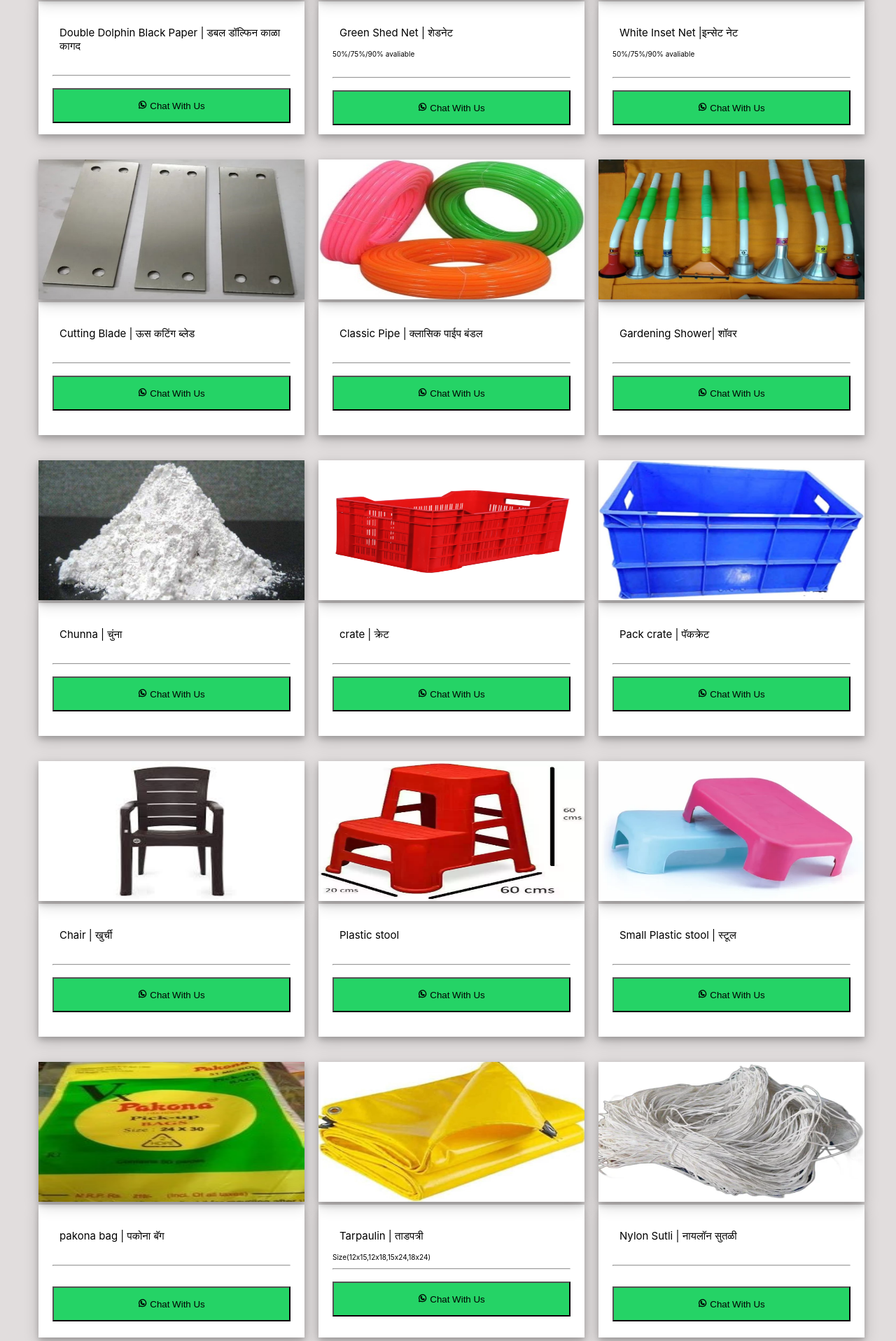
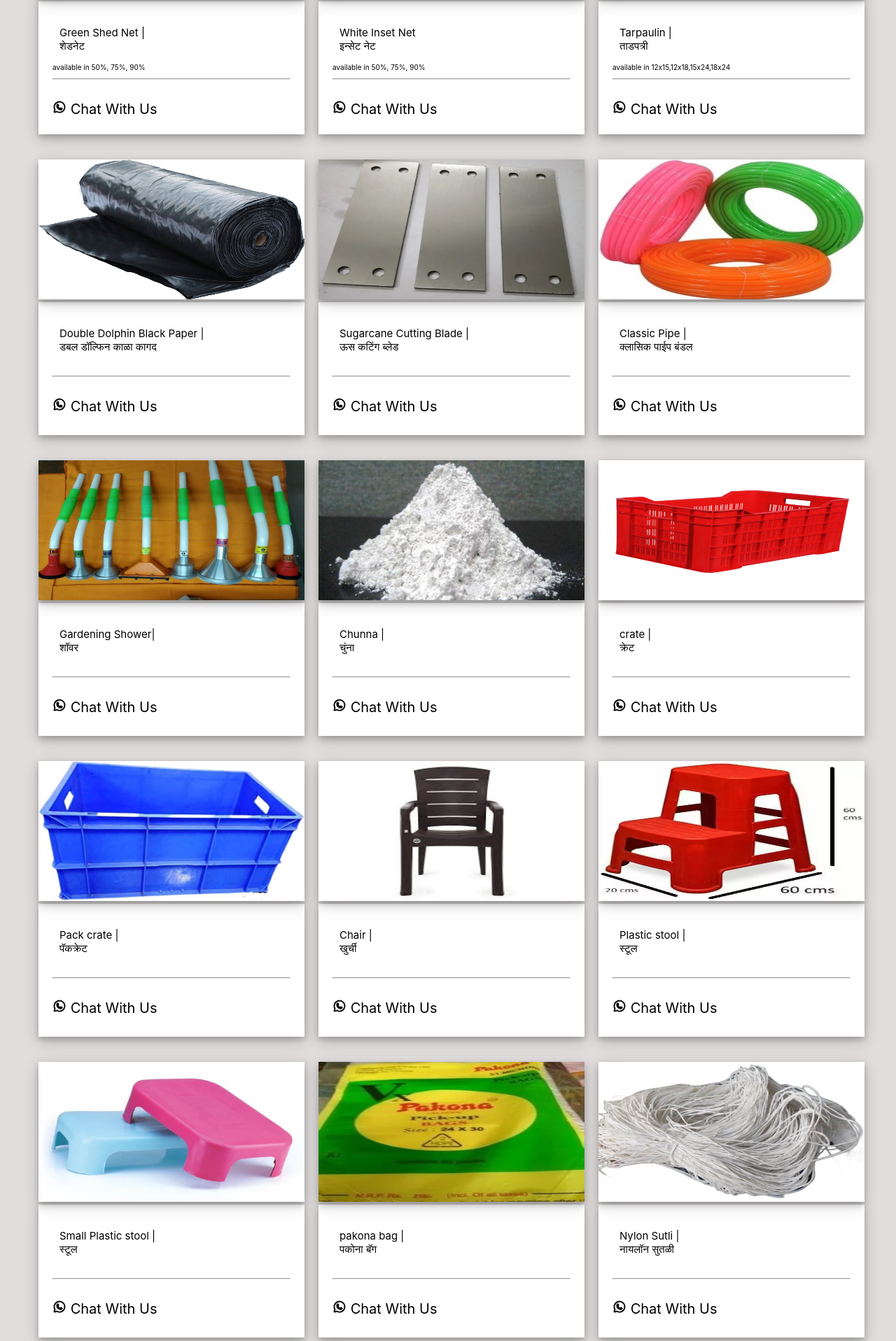
Before and after one commit to adityasakhale/agroweb2, a React (Create React App) app: page / in a window 1280 px wide. Shown: the part 2623-4540 px from the top of the page at 70% size. Built offline with nearby package versions, Linux system fonts and the light colour scheme.

Commit message:
Update Products.js

```diff
--- a/src/Components/Products.js
+++ b/src/Components/Products.js
@@ -9,225 +9,246 @@ const Product = () => {
      <h2>Products</h2>
      <div className='container-card'>
         <div className='card'>
-            <img className='p-img' src='./images/coco.jpg' alt=''></img>
+            <img className='p-img' src='./images/coco.jpg' alt='img'></img>
             <div className='info'>
 
-                <h3>Cocopet | कोकोपीठ</h3>
+                <h3>Cocopet |<br></br> कोकोपीठ</h3>
                 <br></br>
                 <hr></hr>
                 <br></br>
-                <button className='chat'><PiWhatsappLogoBold></PiWhatsappLogoBold>     Chat With Us</button>
+                <br></br>
+                <a className='wp' href="https://wa.me/8421603375" target="_blank"><PiWhatsappLogoBold></PiWhatsappLogoBold>     Chat With Us</a>
 
             </div>
         </div>
         <div className='card'>
-            <img className='p-img' src='./images/circle try.jpg' alt=''></img>
+            <img className='p-img' src='./images/circle try.jpg' alt='img'></img>
             <div className='info'>
 
-                <h3>Circle 70-cup try |70 कप गोल ट्रे</h3>
+                <h3>Circle 70-cup try |<br></br>70 कप गोल ट्रे</h3>
                 <br></br>
                 <hr></hr>
                 <br></br>
-                <button className='chat'><PiWhatsappLogoBold></PiWhatsappLogoBold>    Chat With Us</button>
+                <br></br>
+                <a className='wp' href="https://wa.me/8421603375" target="_blank"><PiWhatsappLogoBold></PiWhatsappLogoBold>     Chat With Us</a>
 
             </div>
         </div>
         <div className='card'>
-            <img className='p-img' src='./images/sqrtry.jpg' alt=''></img>
+            <img className='p-img' src='./images/sqrtry.jpg' alt='img'></img>
             <div className='info'>
 
-                <h3>square 70-cup try | 70 कप चौकोन ट्रे</h3>
+                <h3>square 70-cup try |<br></br> 70 कप चौकोन ट्रे</h3>
                 <br></br>
                 <hr></hr>
                 <br></br>
-                <button className='chat'><PiWhatsappLogoBold></PiWhatsappLogoBold>    Chat With Us</button>
+                <br></br>
+                <a className='wp' href="https://wa.me/8421603375" target="_blank"><PiWhatsappLogoBold></PiWhatsappLogoBold>     Chat With Us</a>
+
+            </div>
+        </div>
+
+        <div className='card'>
+            <img className='p-img' src='./images/gnet.jpg' alt='img'></img>
+            <div className='info'>
+
+                <h3>Green Shed Net | <br></br> शेडनेट </h3>
+                <p id='size'>available in 50%, 75%, 90%</p>
+
+                <hr></hr>
+                <br></br>
+                <br></br>
+
+                <a className='wp' href="https://wa.me/8421603375" target="_blank"><PiWhatsappLogoBold></PiWhatsappLogoBold>     Chat With Us</a>
 
             </div>
         </div>
         <div className='card'>
-            <img className='p-img' src='./images/blackpaper.jpg' alt=''></img>
+            <img className='p-img' src='./images/whiteshednet.jpg' alt='img'></img>
             <div className='info'>
 
-                <h3>Double Dolphin Black Paper | डबल डॉल्फिन काळा कागद</h3>
+                <h3>White Inset Net <br></br>इन्सेट नेट </h3>
+                <p id='size'>available in 50%, 75%, 90% </p>
+
+                <hr></hr>
+                <br></br>
+                <br></br>
+                <a className='wp' href="https://wa.me/8421603375" target="_blank"><PiWhatsappLogoBold></PiWhatsappLogoBold>     Chat With Us</a>
+
+            </div>
+        </div>
+
+        <div className='card'>
+            <img className='p-img' src='./images/tadpatri.jpg' alt='img'></img>
+            <div className='info'>
+
+                <h3>Tarpaulin |<br></br> ताडपत्री</h3>
+                <p id='size'>available in 12x15,12x18,15x24,18x24</p>
+                <hr></hr>
+                <br></br>
+                <br></br>
+                <a className='wp' href="https://wa.me/8421603375" target="_blank"><PiWhatsappLogoBold></PiWhatsappLogoBold>     Chat With Us</a>
+
+            </div>
+        </div>
+
+        <div className='card'>
+            <img className='p-img' src='./images/blackpaper.jpg' alt='img'></img>
+            <div className='info'>
+
+                <h3>Double Dolphin Black Paper |<br></br> डबल डॉल्फिन काळा कागद</h3>
                 <br></br>
                 <hr></hr>
                 <br></br>
-                <button className='chat'><PiWhatsappLogoBold></PiWhatsappLogoBold>    Chat With Us</button>
+                <br></br>
+                <a className='wp' href="https://wa.me/8421603375" target="_blank"><PiWhatsappLogoBold></PiWhatsappLogoBold>     Chat With Us</a>
+
+            </div>
+        </div>
+
+        <div className='card'>
+            <img className='p-img' src='./images/blade.jpg' alt='img'></img>
+            <div className='info'>
+
+                <h3> Sugarcane Cutting Blade |<br></br> ऊस कटिंग ब्लेड</h3>
+                <br></br>
+                <hr></hr>
+                <br></br>
+                <br></br>
+                <a className='wp' href="https://wa.me/8421603375" target="_blank"><PiWhatsappLogoBold></PiWhatsappLogoBold>     Chat With Us</a>
 
             </div>
         </div>
         <div className='card'>
-            <img className='p-img' src='./images/gnet.jpg' alt=''></img>
+            <img className='p-img' src='./images/pipe.jpg' alt='img'></img>
             <div className='info'>
 
-                <h3>Green Shed Net | शेडनेट </h3>
-                <p>50%/75%/90% avaliable</p>
+                <h3> Classic Pipe |<br></br> क्लासिक पाईप बंडल</h3>
                 <br></br>
                 <hr></hr>
                 <br></br>
-                <button className='chat'><PiWhatsappLogoBold></PiWhatsappLogoBold>    Chat With Us</button>
+                <br></br>
+                <a className='wp' href="https://wa.me/8421603375" target="_blank"><PiWhatsappLogoBold></PiWhatsappLogoBold>     Chat With Us</a>
 
             </div>
         </div>
         <div className='card'>
-            <img className='p-img' src='./images/whiteshednet.jpg' alt=''></img>
+            <img className='p-img' src='./images/shavr.jpg' alt='img'></img>
             <div className='info'>
 
-                <h3>White Inset Net |इन्सेट नेट </h3>
-                <p>50%/75%/90% avaliable</p>
+                <h3>Gardening Shower|<br></br> शॉवर</h3>
                 <br></br>
                 <hr></hr>
                 <br></br>
-                <button className='chat'><PiWhatsappLogoBold></PiWhatsappLogoBold>    Chat With Us</button>
+                <br></br>
+                <a className='wp' href="https://wa.me/8421603375" target="_blank"><PiWhatsappLogoBold></PiWhatsappLogoBold>     Chat With Us</a>
 
             </div>
         </div>
         <div className='card'>
-            <img className='p-img' src='./images/blade.jpg' alt=''></img>
+            <img className='p-img' src='./images/chunna.jpg' alt='img'></img>
+
             <div className='info'>
 
-                <h3> Cutting Blade | ऊस कटिंग ब्लेड</h3>
+                <h3>Chunna |<br></br> चुंना</h3>
                 <br></br>
                 <hr></hr>
                 <br></br>
-                <button className='chat'><PiWhatsappLogoBold></PiWhatsappLogoBold>    Chat With Us</button>
+                <br></br>
+                <a className='wp' href="https://wa.me/8421603375" target="_blank"><PiWhatsappLogoBold></PiWhatsappLogoBold>     Chat With Us</a>
 
             </div>
         </div>
         <div className='card'>
-            <img className='p-img' src='./images/pipe.jpg' alt=''></img>
+            <img className='p-img' src='./images/crate.png' alt='img'></img>
             <div className='info'>
 
-                <h3> Classic Pipe | क्लासिक पाईप बंडल</h3>
+                <h3>crate |<br></br> क्रेट</h3>
                 <br></br>
                 <hr></hr>
                 <br></br>
-                <button className='chat'><PiWhatsappLogoBold></PiWhatsappLogoBold>    Chat With Us</button>
+                <br></br>
+                <a className='wp' href="https://wa.me/8421603375" target="_blank"><PiWhatsappLogoBold></PiWhatsappLogoBold>     Chat With Us</a>
 
             </div>
         </div>
         <div className='card'>
-            <img className='p-img' src='./images/shavr.jpg' alt=''></img>
+            <img className='p-img' src='./images/packcraet.jpg' alt='img'></img>
             <div className='info'>
 
-                <h3>Gardening Shower| शॉवर</h3>
+                <h3>Pack
+                crate |<br></br> पॅकक्रेट</h3>
                 <br></br>
                 <hr></hr>
                 <br></br>
-                <button className='chat'><PiWhatsappLogoBold></PiWhatsappLogoBold>    Chat With Us</button>
+                <br></br>
+                <a className='wp' href="https://wa.me/8421603375" target="_blank"><PiWhatsappLogoBold></PiWhatsappLogoBold>     Chat With Us</a>
 
             </div>
         </div>
         <div className='card'>
-            <img className='p-img' src='./images/chunna.jpg' alt=''></img>
-
+            <img className='p-img' src='./images/chair.jpg' alt='img'></img>
             <div className='info'>
 
-                <h3>Chunna | चुंना</h3>
+                <h3>Chair |<br></br> खुर्ची</h3>
                 <br></br>
                 <hr></hr>
                 <br></br>
-                <button className='chat'><PiWhatsappLogoBold></PiWhatsappLogoBold>    Chat With Us</button>
+                <br></br>
+                <a className='wp' href="https://wa.me/8421603375" target="_blank"><PiWhatsappLogoBold></PiWhatsappLogoBold>     Chat With Us</a>
 
             </div>
         </div>
         <div className='card'>
-            <img className='p-img' src='./images/crate.png' alt=''></img>
+            <img className='p-img' src='./images/stool.jpg' alt='img'></img>
             <div className='info'>
 
-                <h3>crate | क्रेट</h3>
+                <h3>Plastic stool |<br></br>स्टूल</h3>
                 <br></br>
                 <hr></hr>
                 <br></br>
-                <button className='chat'><PiWhatsappLogoBold></PiWhatsappLogoBold>    Chat With Us</button>
+                <br></br>
+                <a className='wp' href="https://wa.me/8421603375" target="_blank"><PiWhatsappLogoBold></PiWhatsappLogoBold>     Chat With Us</a>
 
             </div>
         </div>
         <div className='card'>
-            <img className='p-img' src='./images/packcraet.jpg' alt=''></img>
+            <img className='p-img' src='./images/sstool.jpg' alt='img'></img>
             <div className='info'>
 
-                <h3>Pack
-                crate | पॅकक्रेट</h3>
+                <h3>Small Plastic stool |<br></br> स्टूल</h3>
                 <br></br>
                 <hr></hr>
                 <br></br>
-                <button className='chat'><PiWhatsappLogoBold></PiWhatsappLogoBold>    Chat With Us</button>
+                <br></br>
+                <a className='wp' href="https://wa.me/8421603375" target="_blank"><PiWhatsappLogoBold></PiWhatsappLogoBold>     Chat With Us</a>
 
             </div>
         </div>
         <div className='card'>
-            <img className='p-img' src='./images/chair.jpg' alt=''></img>
+            <img className='p-img' src='./images/pakonabag.jpg' alt='img'></img>
             <div className='info'>
 
-                <h3>Chair | खुर्ची</h3>
-                <br></br>
-                <hr></hr>
-                <br></br>
-                <button className='chat'><PiWhatsappLogoBold></PiWhatsappLogoBold>    Chat With Us</button>
-
-            </div>
-        </div>
-        <div className='card'>
-            <img className='p-img' src='./images/stool.jpg' alt=''></img>
-            <div className='info'>
-
-                <h3>Plastic stool</h3>
-                <br></br>
-                <hr></hr>
-                <br></br>
-                <button className='chat'><PiWhatsappLogoBold></PiWhatsappLogoBold>    Chat With Us</button>
-
-            </div>
-        </div>
-        <div className='card'>
-            <img className='p-img' src='./images/sstool.jpg' alt=''></img>
-            <div className='info'>
-
-                <h3>Small Plastic stool | स्टूल</h3>
-                <br></br>
-                <hr></hr>
-                <br></br>
-                <button className='chat'><PiWhatsappLogoBold></PiWhatsappLogoBold>    Chat With Us</button>
-
-            </div>
-        </div>
-        <div className='card'>
-            <img className='p-img' src='./images/pakonabag.jpg' alt=''></img>
-            <div className='info'>
-
-                <h3>pakona bag | पकोना बॅग</h3>
+                <h3>pakona bag |<br></br> पकोना बॅग</h3>
                 <br></br>
                 <hr></hr>
                 <br></br>
                 <br></br>
-                <button className='chat'><PiWhatsappLogoBold></PiWhatsappLogoBold>    Chat With Us</button>
+                <a className='wp' href="https://wa.me/8421603375" target="_blank"><PiWhatsappLogoBold></PiWhatsappLogoBold>     Chat With Us</a>
 
             </div>
         </div>
+
         <div className='card'>
-            <img className='p-img' src='./images/tadpatri.jpg' alt=''></img>
+            <img className='p-img' src='./images/sutli.jpg' alt='img'></img>
             <div className='info'>
 
-                <h3>Tarpaulin | ताडपत्री</h3>
-                <p>Size(12x15,12x18,15x24,18x24)</p>
-                <hr></hr>
-                <br></br>
-
-                <button className='chat'><PiWhatsappLogoBold></PiWhatsappLogoBold>    Chat With Us</button>
-
-            </div>
-        </div>
-        <div className='card'>
-            <img className='p-img' src='./images/sutli.jpg' alt=''></img>
-            <div className='info'>
-
-                <h3>Nylon Sutli | नायलॉन सुतळी</h3>
+                <h3>Nylon Sutli |<br></br> नायलॉन सुतळी</h3>
                 <br></br>
                 <hr></hr>
                 <br></br>
                 <br></br>
-                <button className='chat'><PiWhatsappLogoBold></PiWhatsappLogoBold>    Chat With Us</button>
+                <a className='wp' href="https://wa.me/8421603375" target="_blank"><PiWhatsappLogoBold></PiWhatsappLogoBold>     Chat With Us</a>
 
             </div>
         </div>
```
